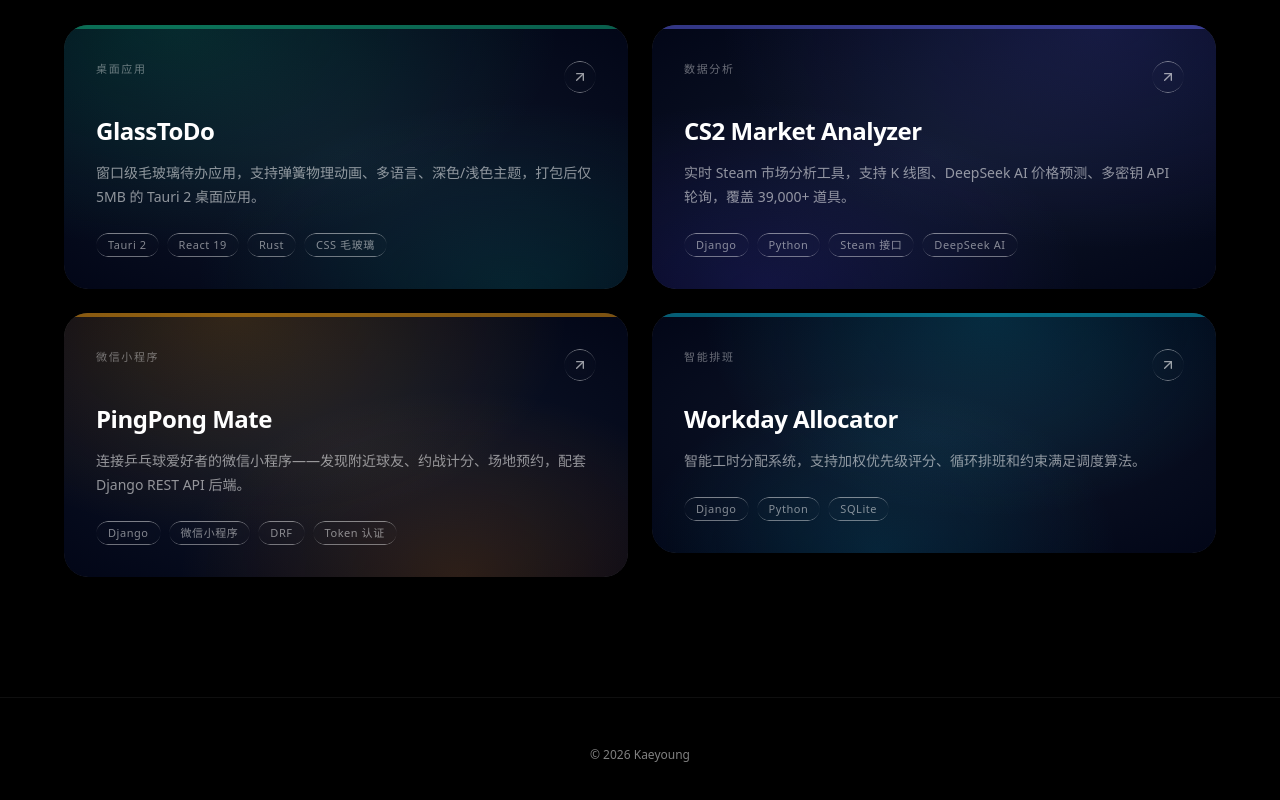
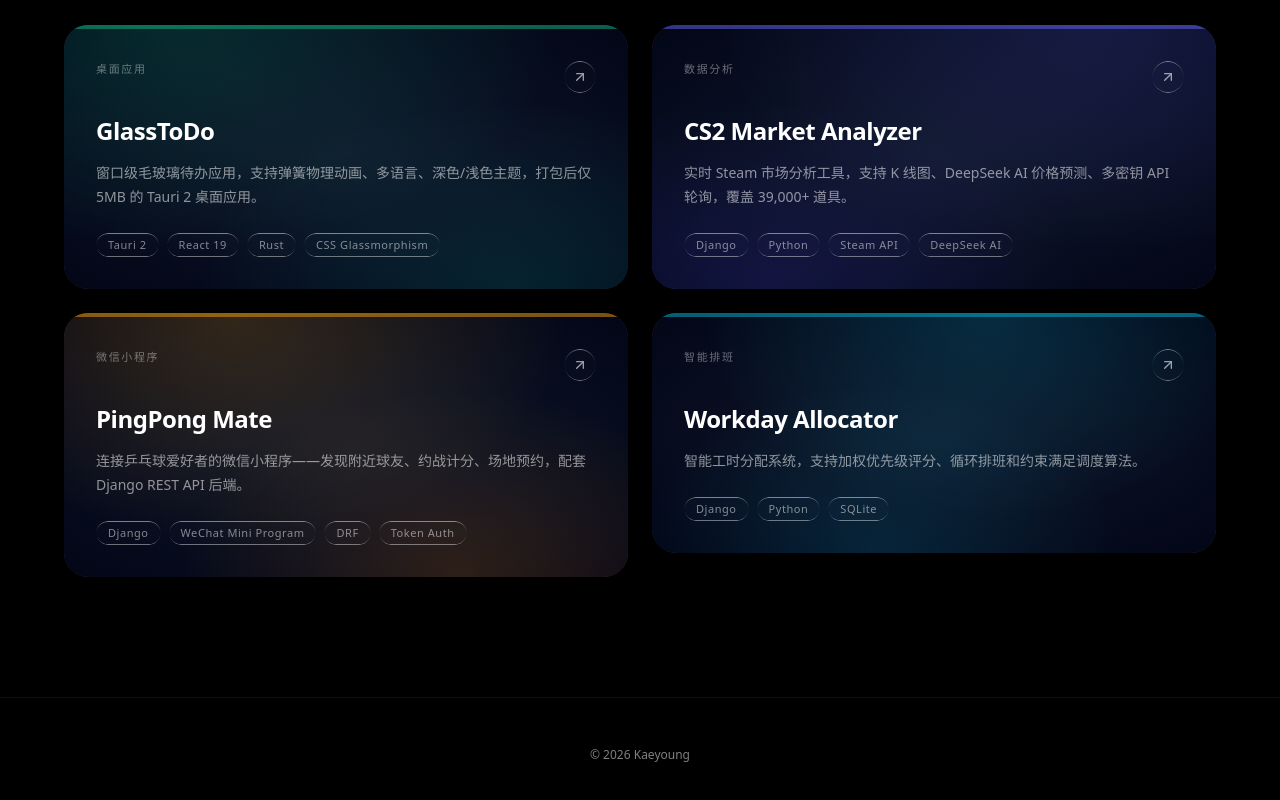
Before and after one commit to KaeyoungLIAN/KaeyoungLIAN.github.io, a React (Vite) app in the folder react/: page / in a window 1280 px wide. Shown: the part 1058-1858 px from the top of the page. Built offline with nearby package versions, Linux system fonts and the light colour scheme; a web font is replaced by a local one.

Commit message:
fix: tech labels stay English, only tags/descriptions translate

```diff
--- a/react/src/components/ProjectDetail.tsx
+++ b/react/src/components/ProjectDetail.tsx
@@ -35,8 +35,6 @@ export default function ProjectDetail() {
   const longDescription = lang === 'zh' && project.longDescriptionZh
     ? project.longDescriptionZh
     : project.longDescription;
-
-  const techs = lang === 'zh' ? project.techZh : project.tech;
 
   return (
     <div className="min-h-screen bg-black" style={{ paddingTop: '80px' }}>
@@ -263,7 +261,7 @@ export default function ProjectDetail() {
             {t('detail.techStack')}
           </h3>
           <div style={{ display: 'flex', flexWrap: 'wrap', gap: '10px' }}>
-            {techs.map((tech) => (
+            {project.tech.map((tech) => (
               <span
                 key={tech}
                 className="liquid-glass"
--- a/react/src/components/ProjectsSection.tsx
+++ b/react/src/components/ProjectsSection.tsx
@@ -19,7 +19,6 @@ function ProjectCard({
 
   const tag = lang === 'zh' ? project.tagZh : project.tag;
   const desc = lang === 'zh' && project.descriptionZh ? project.descriptionZh : project.description;
-  const techs = lang === 'zh' ? project.techZh : project.tech;
 
   return (
     <motion.div
@@ -187,7 +186,7 @@ function ProjectCard({
 
             {/* Tech tags */}
             <div style={{ display: 'flex', flexWrap: 'wrap', gap: '8px' }}>
-              {techs.map((tech) => (
+              {project.tech.map((tech) => (
                 <span
                   key={tech}
                   className="liquid-glass"
```
